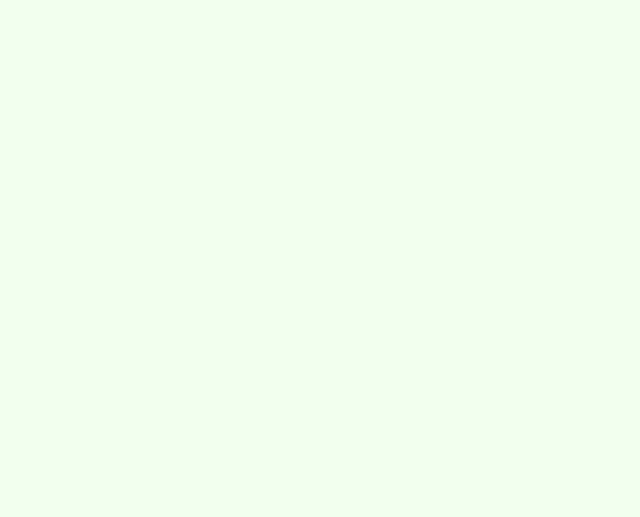
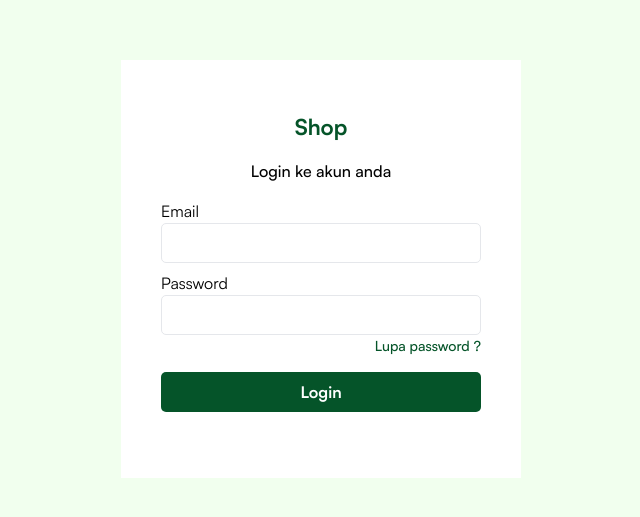
Before and after one commit to Ramdhani11/shop_app, a Next.js app: page / in a window 1280 px wide. Shown: the part 131-648 px from the top of the page, without its empty margins (319-959 px from the left). Built offline with nearby package versions, Linux system fonts and the light colour scheme.

Commit message:
create pages without functionality

```diff
--- /dev/null
+++ b/app/dashboard/layout.tsx
@@ -0,0 +1,23 @@
+import { Sidebar } from "@/components";
+
+export default function DashboardLayout({
+  children,
+}: {
+  children: React.ReactNode;
+}) {
+  return (
+    <div className="w-screen h-screen bg-lightWhite flex flex-row">
+      <Sidebar />
+      <section className="w-[80vw] h-screen">
+        <nav className="h-[10vh] bg-white flex flex-row px-6 justify-between items-center border-bottom-[1px]">
+          <h1>Dashboard</h1>
+          <div className="flex flex-row items-center">
+            <div className="w-[30px] h-[30px] rounded-[50%] bg-red-200 mr-2" />
+            <h2>Hai</h2>
+          </div>
+        </nav>
+        {children}
+      </section>
+    </div>
+  );
+}
--- /dev/null
+++ b/app/dashboard/page.tsx
@@ -0,0 +1,7 @@
+import React from "react";
+
+const page = () => {
+  return <div>page</div>;
+};
+
+export default page;
--- a/app/globals.css
+++ b/app/globals.css
@@ -143,8 +143,18 @@
   @apply flex justify-center items-center;
 }
 
+.font-custom-bold {
+  font-family: "Satoshi-Bold";
+}
+.font-custom-medium {
+  font-family: "Satoshi-Medium";
+}
 /* Login */
 
 .login {
   @apply bg-[#f1ffee] w-screen h-screen;
 }
+
+.login__form-focus {
+  @apply border-primary;
+}
--- a/app/page.tsx
+++ b/app/page.tsx
@@ -1,9 +1,56 @@
+"use client";
 import Image from "next/image";
+import { useRouter } from "next/navigation";
+import { MouseEvent } from "react";
 
 export default function Home() {
+  const router = useRouter();
+
+  const submitHandler = (event: MouseEvent) => {
+    event.preventDefault();
+    router.push("/dashboard");
+  };
+
   return (
     <main className="overflow-hidden">
-      <div className="login"></div>
+      <div className="login center-content">
+        <div className="w-[400px] bg-white px-[40px] py-[50px]">
+          <h3 className="text-center text-primary font-custom-bold text-[22px]">
+            Shop
+          </h3>
+          <h5 className="text-center font-custom-medium my-4">
+            Login ke akun anda{" "}
+          </h5>
+          <form className="">
+            <div className="flex flex-col">
+              <label>Email</label>
+              <input
+                className="border-[1px] px-2 h-10 rounded-[5px] focus:login__form-focus"
+                type="email"
+              />
+            </div>
+            <div className="flex flex-col mt-2">
+              <label>Password</label>
+              <div className="relative w-[100%]">
+                <input
+                  className="border-[1px] px-2 h-10 rounded-[5px] focus:login__form-focus w-[100%]"
+                  type="password"
+                />
+                <div className="text-right font-custom-medium text-primary text-[14px]">
+                  Lupa password ?
+                </div>
+              </div>
+            </div>
+            <button
+              type="button"
+              onClick={submitHandler}
+              className="h-10 rounded-[5px] w-full bg-primary my-4 text-white font-custom-bold"
+            >
+              Login
+            </button>
+          </form>
+        </div>
+      </div>
     </main>
   );
 }
--- /dev/null
+++ b/components/Sidebar.tsx
@@ -0,0 +1,7 @@
+import React from "react";
+
+const Sidebar = () => {
+  return <div className="h-screen bg-white w-[20vw] p-5">Sidebar</div>;
+};
+
+export default Sidebar;
--- a/components/index.ts
+++ b/components/index.ts
@@ -0,0 +1,3 @@
+import Sidebar from "./Sidebar";
+
+export { Sidebar };
--- a/tailwind.config.js
+++ b/tailwind.config.js
@@ -18,6 +18,8 @@ module.exports = {
         grey: "#5a645f",
         smoothGrey: "#9d9d9d",
         myBlack: "#04170d",
+        lightWhite: "#fafafa",
+        borderColor: "#f8f8f9",
       },
     },
   },
```
